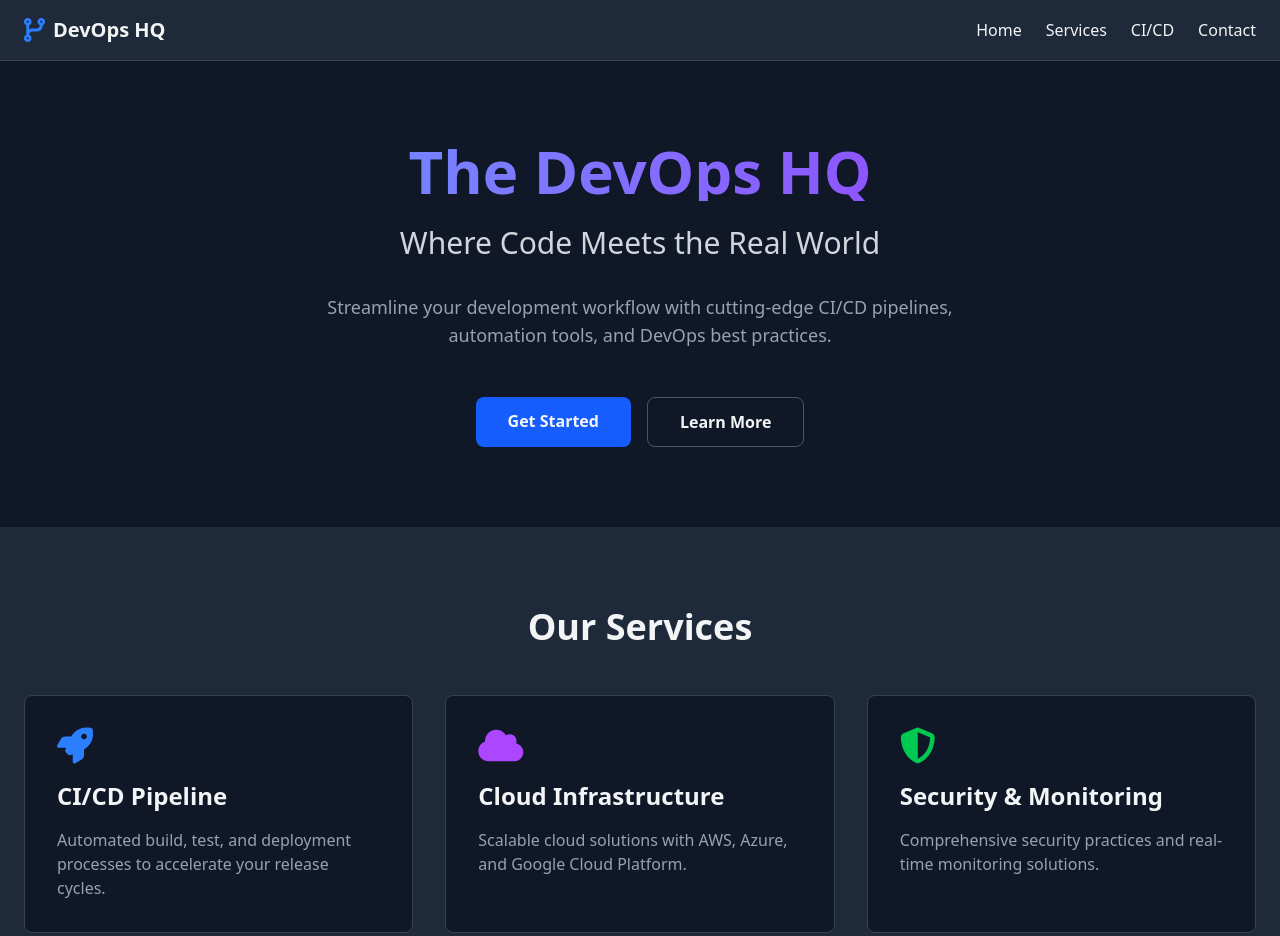
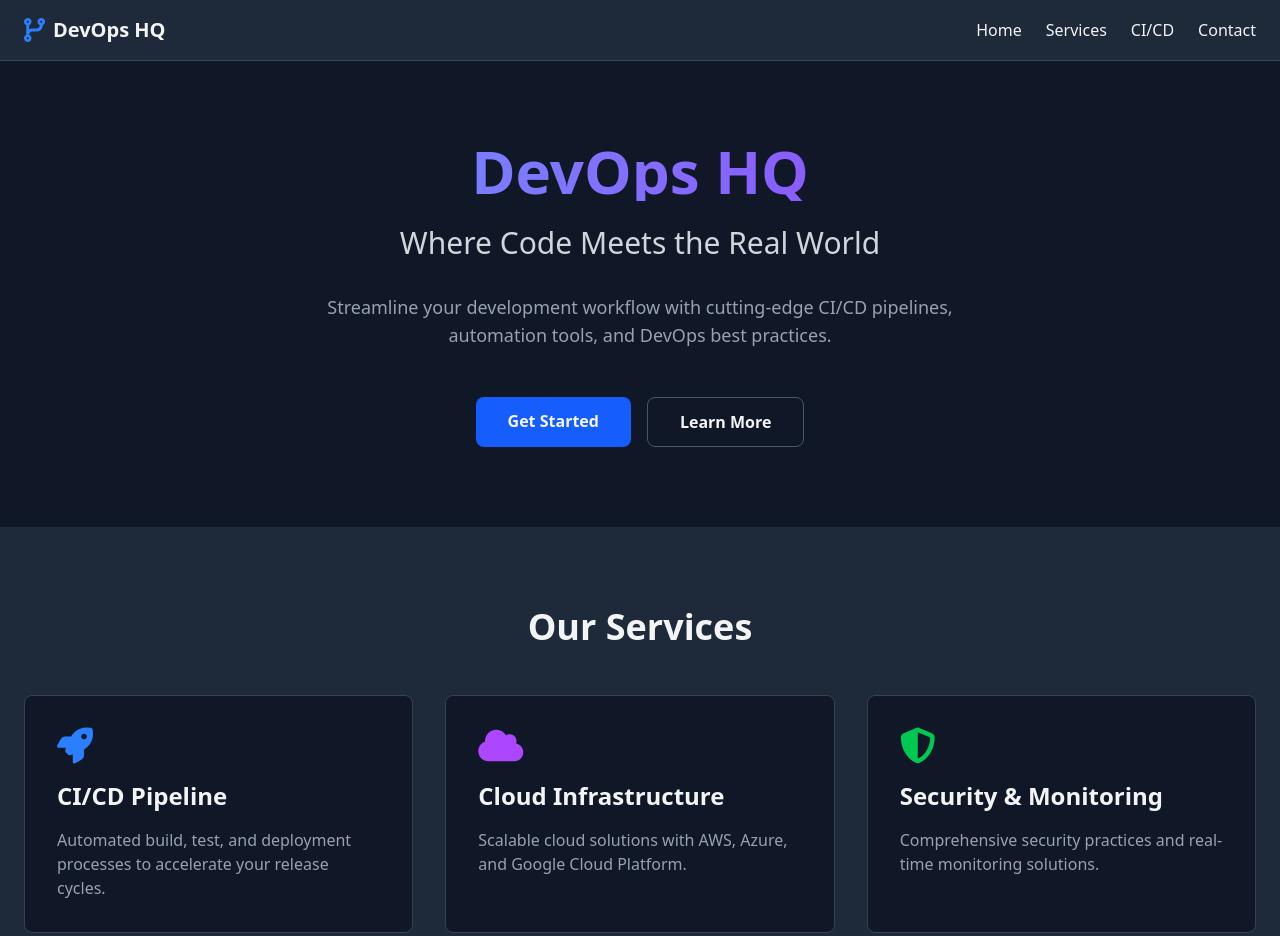
Before and after one commit to i-adarsh/your-first-ci-cd-pipeline, a plain HTML site: page index.html in a window 1280 px wide. Shown: the top 936 px of the page. Drawn offline with nearby package versions, Linux system fonts and the light colour scheme.

Commit message:
deploy: 826d1a3b6f52d2d3da9fd214f7a6caac32844d3a

```diff
--- a/index.html
+++ b/index.html
@@ -33,7 +33,7 @@
         <div class="container mx-auto text-center">
             <h1
                 class="text-5xl md:text-6xl font-bold mb-6 bg-gradient-to-r from-blue-400 to-purple-600 bg-clip-text text-transparent">
-                The DevOps HQ
+                DevOps HQ
             </h1>
             <p class="text-2xl md:text-3xl mb-8 text-gray-300">Where Code Meets the Real World</p>
             <p class="text-lg mb-12 max-w-2xl mx-auto text-gray-400">
```
